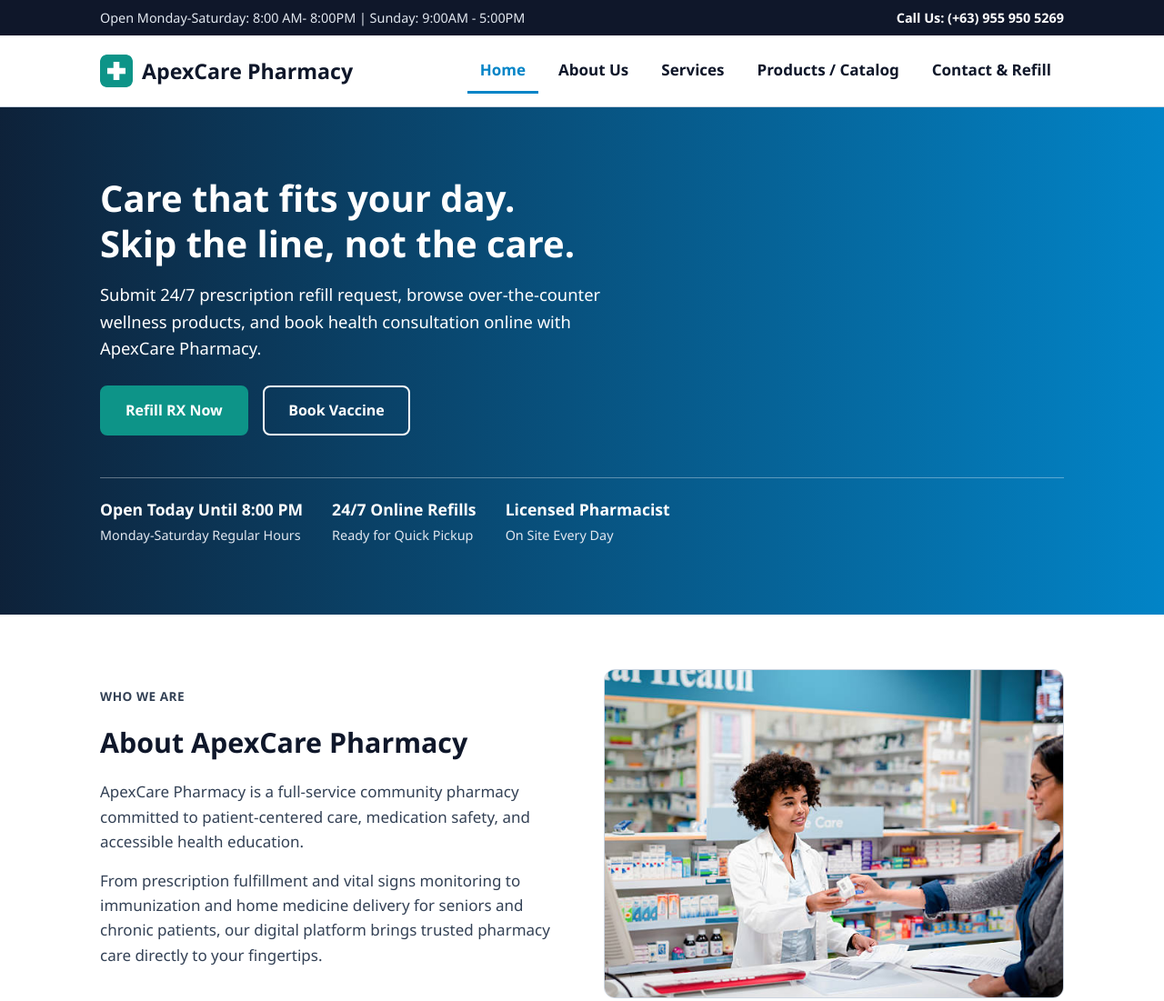
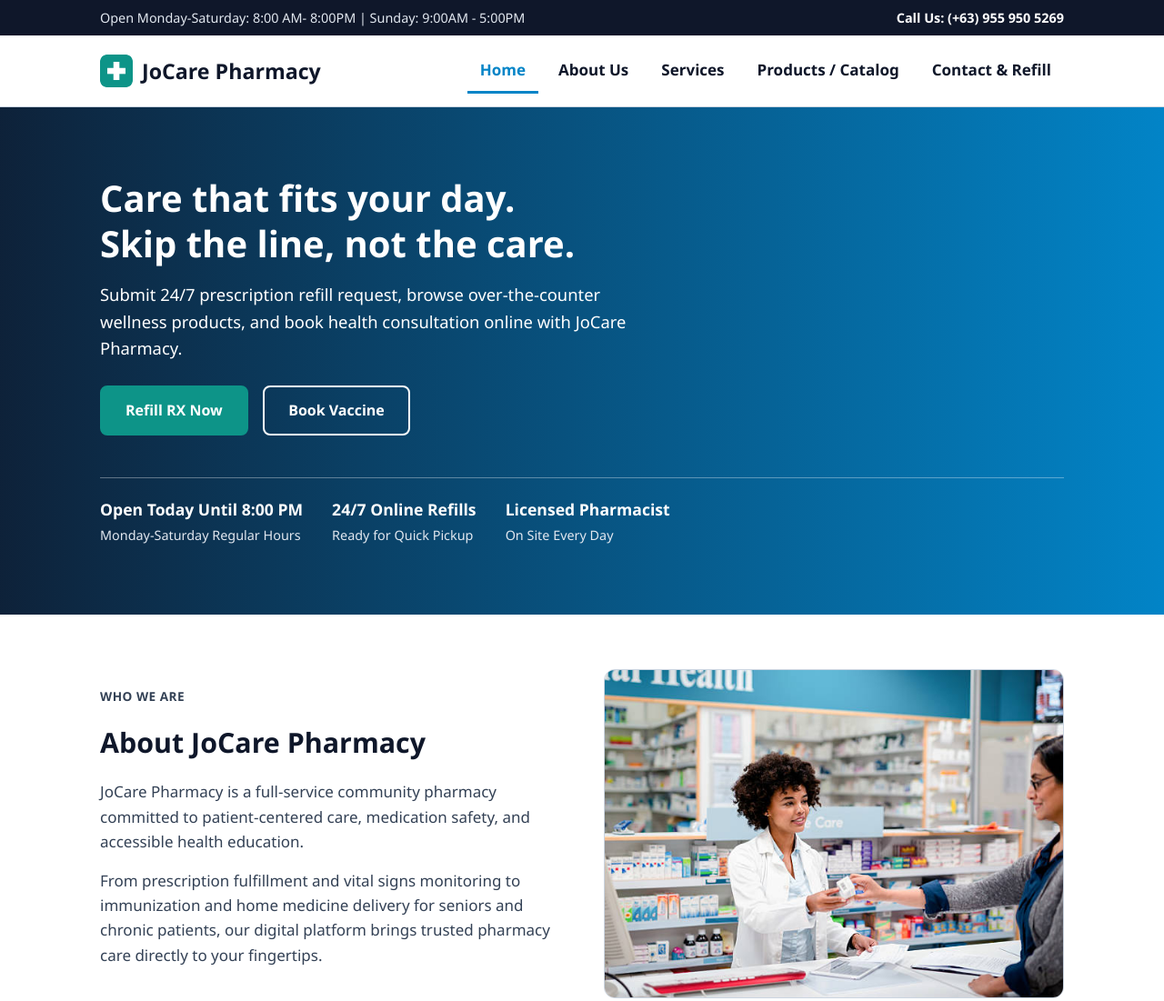
Before and after one commit to chrsm303/Joromo-website, a plain HTML site: page Joromo-website/index.html in a window 1280 px wide. Shown: the top 1101 px of the page at 91% size. Drawn offline with Linux system fonts and the light colour scheme.

Commit message:
Add changes to my business name

```diff
--- a/Joromo-website/css/style.css
+++ b/Joromo-website/css/style.css
@@ -268,8 +268,8 @@ h2 {
 
 /* Cards Grid */
 .card-grid {
-  display: flex;
   gap: 24px;
+  display : flex;
 }
 
 .card {
--- a/Joromo-website/index.html
+++ b/Joromo-website/index.html
@@ -3,7 +3,7 @@
 <head>
     <meta charset="UTF-8">
     <meta name="viewport" content="width=device-width, initial-scale=1.0">
-    <title>ApexCare Pharmacy | Home</title>
+    <title>JoCare Pharmacy | Home</title>
     <link rel="stylesheet" href="css/style.css">
 </head>
 <body>
@@ -20,8 +20,8 @@
     <header>
         <div class="container header-inner">
             <a href="index.html" class="brand">
-                <img src="images/logo.svg.png" alt="ApexCare Pharmacy Logo" width="36" height="36">
-                <span>ApexCare Pharmacy</span>
+                <img src="images/logo.svg.png" alt="JoCare Pharmacy Logo" width="36" height="36">
+                <span>JoCare Pharmacy</span>
             </a>
             <nav>
                 <ul>
@@ -41,7 +41,7 @@
             <div class="container">
                 <h1>Care that fits your day.<br>Skip the line, not the care.</h1>
                 <p class="hero-tagline">
-                    Submit 24/7 prescription refill request, browse over-the-counter wellness products, and book health consultation online with ApexCare Pharmacy.
+                    Submit 24/7 prescription refill request, browse over-the-counter wellness products, and book health consultation online with JoCare Pharmacy.
                 </p>
                 <div class="hero-actions">
                     <a href="#" class="button-primary">Refill RX Now</a>
@@ -69,9 +69,9 @@
             <div class="container about-layout">
                 <div class="about-text">
                     <p class="section-label"> Who We Are</p>
-                    <h2>About ApexCare Pharmacy</h2>
+                    <h2>About JoCare Pharmacy</h2>
                     <p>
-                        ApexCare Pharmacy is a full-service community pharmacy committed to patient-centered care, medication safety, and accessible health education.
+                        JoCare Pharmacy is a full-service community pharmacy committed to patient-centered care, medication safety, and accessible health education.
                     </p>
                     <p>
                         From prescription fulfillment and vital signs monitoring to immunization and home medicine delivery for seniors and chronic patients, our digital platform brings trusted pharmacy care directly to your fingertips.
@@ -176,7 +176,7 @@
         <div class="container">
             <div class="footer-grid">
                 <div>
-                    <h3>ApexCare Pharmacy</h3>
+                    <h3>JoCare Pharmacy</h3>
                     <p>Your trusted local community pharmacy dedicated to patient safety, health education, and convenient care.</p>
                 </div>
                 <div>
@@ -193,7 +193,7 @@
                 </div>
             </div>
             <div class="footer-bottom">
-                <p>&copy; 2026 ApexCare Pharmacy. All rights reserved. Developed by Chrismarie D. Joromo.</p>
+                <p>&copy; 2026 JoCare Pharmacy. All rights reserved. Developed by Chrismarie D. Joromo.</p>
             </div>
         </div>
     </footer>
```
